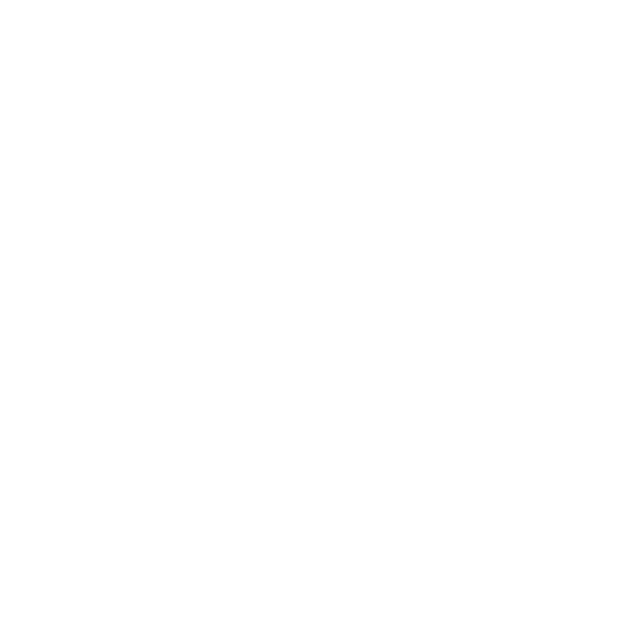
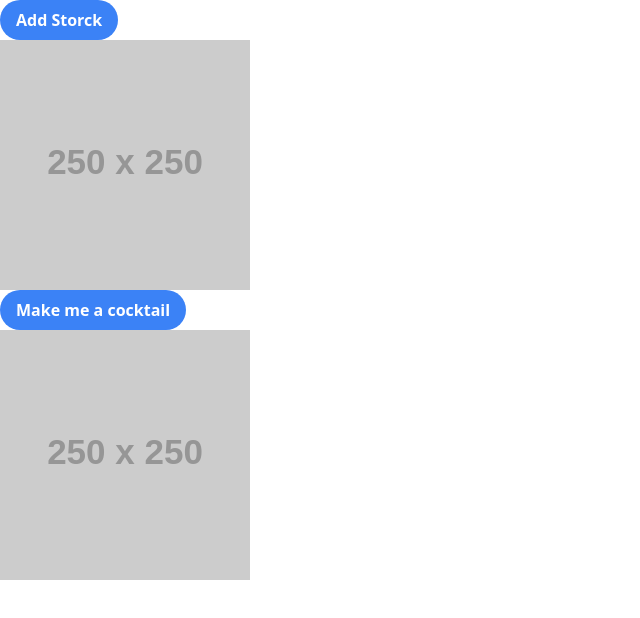
Before and after one commit to macoovacany/ejctAlcoholicApothecary, a website: page index.html in a window 1280 px wide. Shown: the whole page, without its empty margins (0-640 px from the left). Drawn offline with nearby package versions, Linux system fonts and the light colour scheme; placeholder pictures from the web are drawn by us.

Commit message:
button and placeholder

```diff
--- a/index.html
+++ b/index.html
@@ -8,14 +8,29 @@
     <title>Alcoholic Apothecary</title>
     <meta name="author" content="ejct">
     <link rel="stylesheet" href="./assets/css/app.css">
+    <link href="https://unpkg.com/tailwindcss@^1.0/dist/tailwind.min.css" rel="stylesheet">
 </head>
 
 <body>
     <header></header>
 
-    <main>
-        <section id="available-drinks"></section>
-        <section id="suggested-cocktails"></section>
+    <main class="app-wrapper grid grid-cols-2">
+        <section id="available-drinks">
+            <div class="stock-box">
+                <button class="bg-blue-500 hover:bg-blue-700 text-white font-bold py-2 px-4 rounded-full">
+                Add Storck
+              </button>
+                <a href="https://placeholder.com/"><img src="https://via.placeholder.com/250" alt=""></a>
+            </div>
+            <div class="cocktail-box">
+                <button class="bg-blue-500 hover:bg-blue-700 text-white font-bold py-2 px-4 rounded-full">
+                Make me a cocktail
+                </button>
+                <a href="https://placeholder.com/"><img src="https://via.placeholder.com/250" alt=""></a>
+            </div>
+        </section>
+        <section id="suggested-cocktails">
+        </section>
         <section id="add-drinks"></section>
         <section id="mixing-instructions"></section>
     </main>
```
